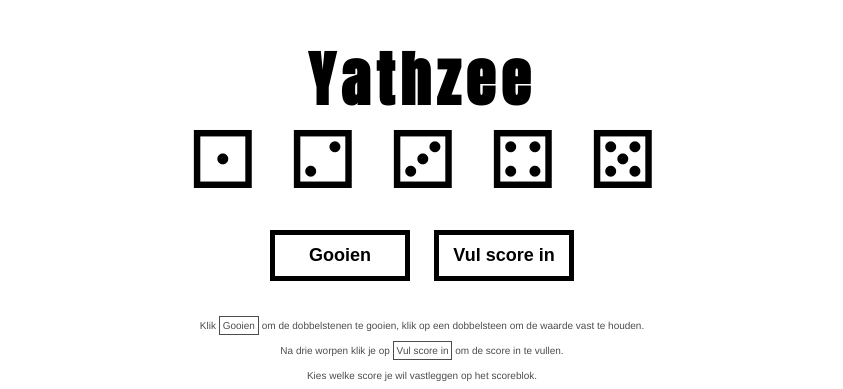
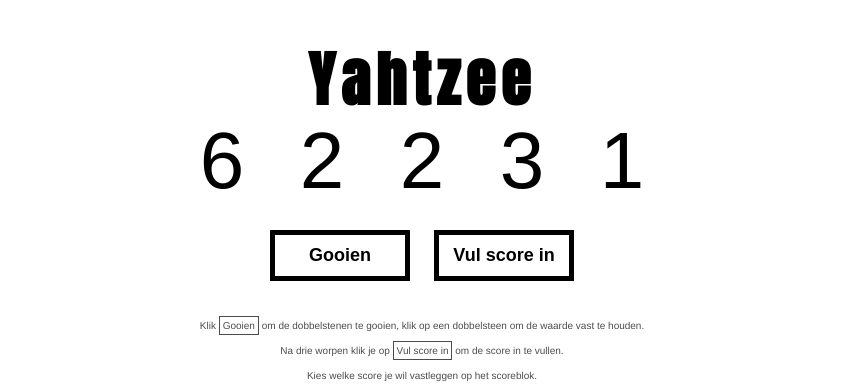
Before and after one commit to roelderooss/script-opdrachten, a plain HTML site: page yahtzee/index.html in a window 1280 px wide. Both pictures are taken after a click on the button "Gooien". Shown: the top 389 px of the page, without its empty margins (218-1061 px from the left). Drawn offline with Linux system fonts and the light colour scheme.

Commit message:
Heb gezorgd dat nummers veranderen

```diff
--- a/yahtzee/index.html
+++ b/yahtzee/index.html
@@ -14,7 +14,7 @@
   <body>
     <div id="container">
       <header>
-        <h1>Yathzee</h1>
+        <h1>Yahtzee</h1>
       </header>
 
       <div class="fiveDice">
--- a/yahtzee/scripts.js
+++ b/yahtzee/scripts.js
@@ -4,15 +4,7 @@
   for (var i = 0; i < 5; ++i) {
     dice[i] = Math.floor(Math.random() * 6) + 1;
   }
-  function f(array, value) {
-    var n = 0;
-    for (i = 0; i < array.length; i++) {
-      if (array[i] == value) {
-        n++;
-      }
-    }
-    return n;
-  }
+
   let count = {
     amountOfOnes: f(dice, 1),
     amountOfTwos: f(dice, 2),
@@ -21,5 +13,24 @@
     amountOfFives: f(dice, 5),
     amountOfSixs: f(dice, 6),
   };
+
+  const diceHTML = document.getElementsByClassName("dice");
+  const x = dice;
+  for (let i = 0; i < x.length; i++) {
+    for (let i = 0; i < diceHTML.length; i++) {
+      diceHTML[i].innerHTML = x[i];
+    }
+  }
+
   return dice;
 }
+
+function f(array, value) {
+  var n = 0;
+  for (i = 0; i < array.length; i++) {
+    if (array[i] == value) {
+      n++;
+    }
+  }
+  return n;
+}
```
